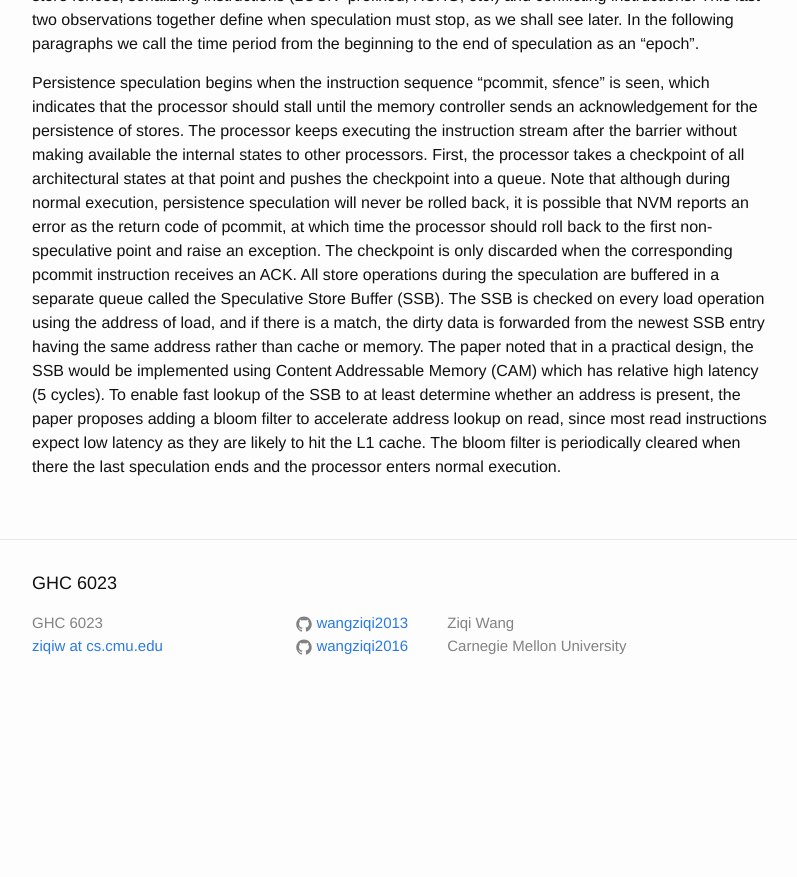
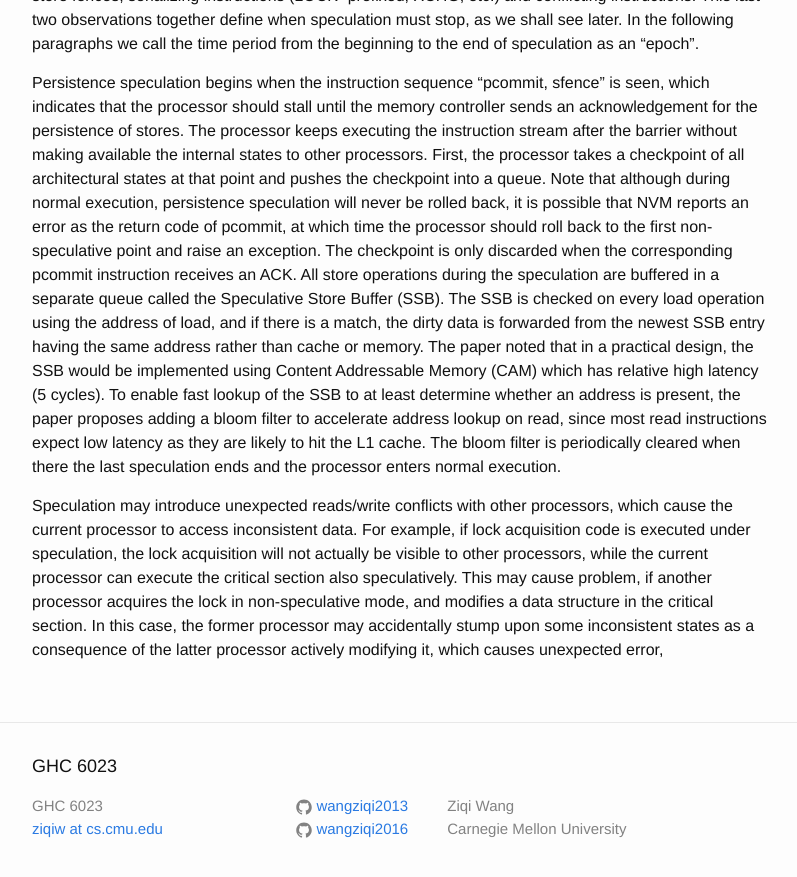
Before and after one commit to wangziqi2013/wangziqi2013.github.io, a Jekyll site: the page built from _posts/2019-02-19-Hiding-the-Long-Latency-of-Persist-Barrier-Using-Speculative-Exec.markdown, in a window 1280 px wide and 900 px high, scrolled down 1729 px. Shown: the top 877 px of the window, without its empty margins (238-1035 px from the left). Built offline with Jekyll 4.4.1, drawn with Linux system fonts in a browser that asks for light colours; before the commit the page ends 2446 px from its top, so only the background shows below that.

Commit message:
Working on BLT

```diff
--- a/_posts/2019-02-19-Hiding-the-Long-Latency-of-Persist-Barrier-Using-Speculative-Exec.markdown
+++ b/_posts/2019-02-19-Hiding-the-Long-Latency-of-Persist-Barrier-Using-Speculative-Exec.markdown
@@ -76,3 +76,10 @@ SSB would be implemented using Content Addressable Memory (CAM) which has relati
 fast lookup of the SSB to at least determine whether an address is present, the paper proposes adding a bloom filter
 to accelerate address lookup on read, since most read instructions expect low latency as they are likely to hit the L1
 cache. The bloom filter is periodically cleared when there the last speculation ends and the processor enters normal execution.
+
+Speculation may introduce unexpected reads/write conflicts with other processors, which cause the current processor to
+access inconsistent data. For example, if lock acquisition code is executed under speculation, the lock acquisition
+will not actually be visible to other processors, while the current processor can execute the critical section also
+speculatively. This may cause problem, if another processor acquires the lock in non-speculative mode, and modifies a data
+structure in the critical section. In this case, the former processor may accidentally stump upon some inconsistent states
+as a consequence of the latter processor actively modifying it, which causes unexpected error,
```
